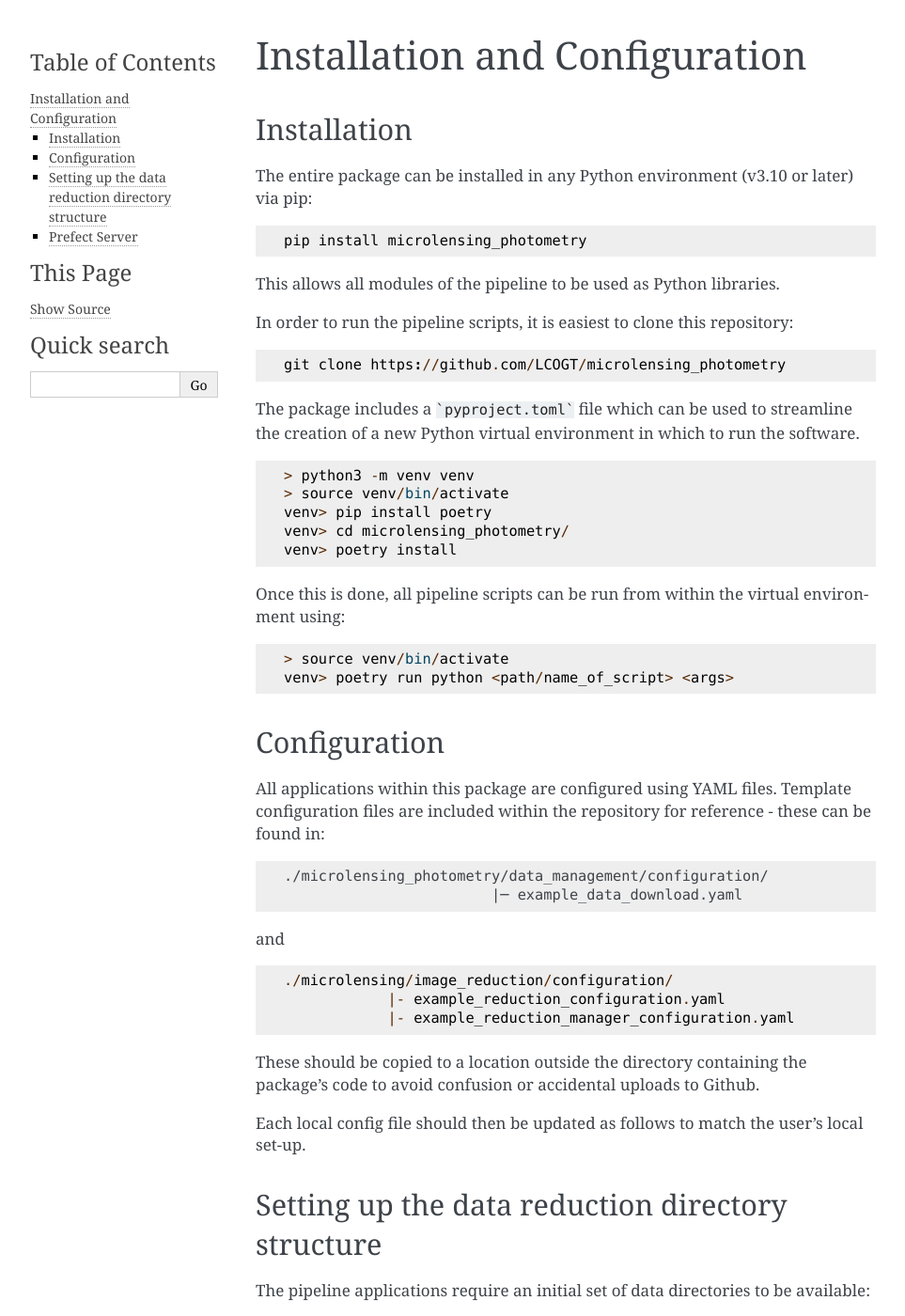
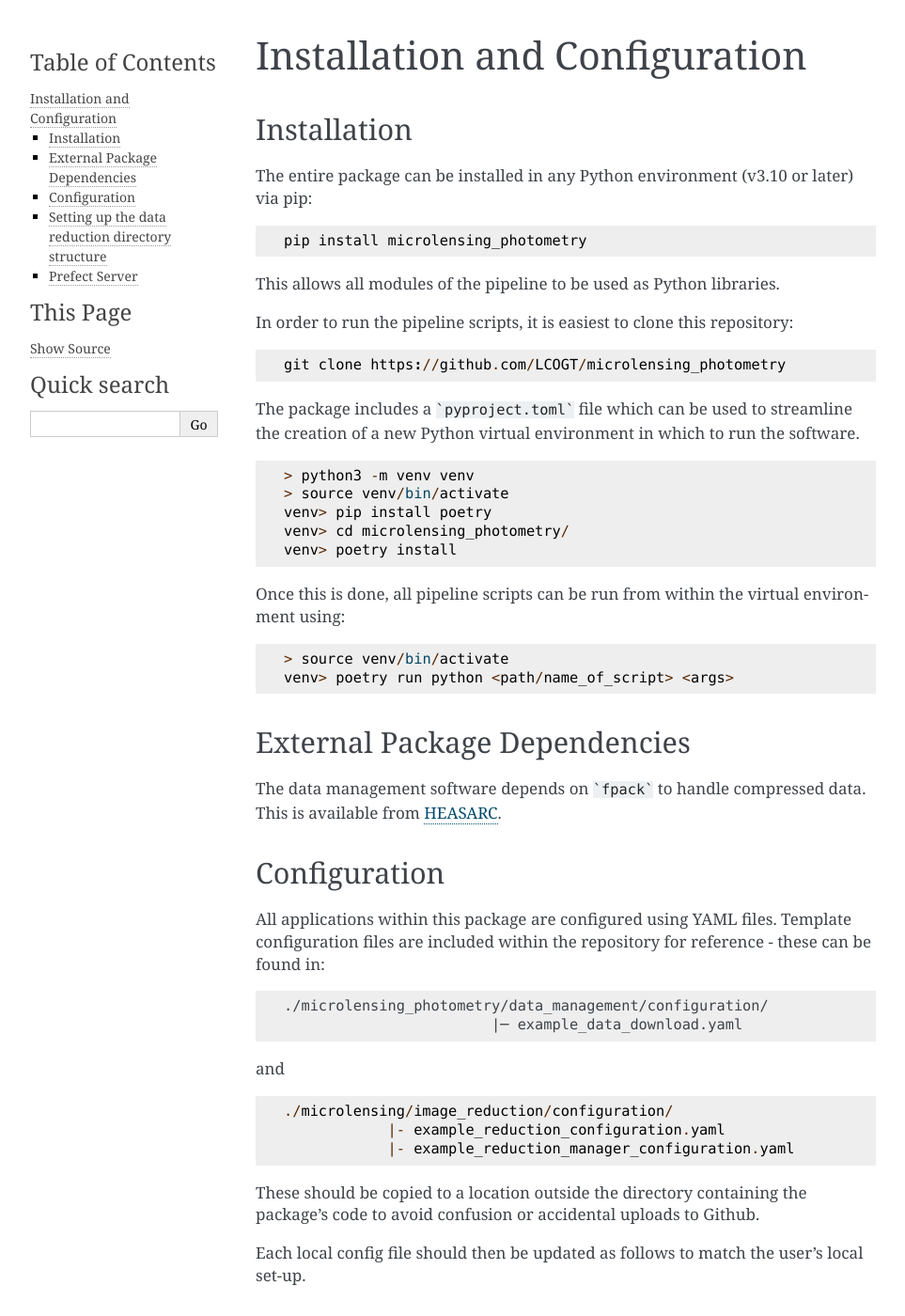
Before and after one commit to LCOGT/microlensing_photometry, a Sphinx documentation site: the page built from docs/source/installation/index.rst, in a window 1280 px wide and 1400 px high. Shown: the whole window at 94% size, without its empty margins (148-1111 px from the left). Built offline with Sphinx 7.4.7, drawn with Linux system fonts in a browser that asks for light colours.

````diff
--- a/docs/source/installation/index.rst
+++ b/docs/source/installation/index.rst
@@ -40,6 +40,12 @@
 
     > source venv/bin/activate
     venv> poetry run python <path/name_of_script> <args>
+
+External Package Dependencies
+=============================
+
+The data management software depends on ```fpack``` to handle compressed
+data.  This is available from `HEASARC <https://heasarc.gsfc.nasa.gov/docs/software/fitsio/fpack/fpack.html>`_.
 
 Configuration
 =============
````
Also changed, not shown: 1 other file.
